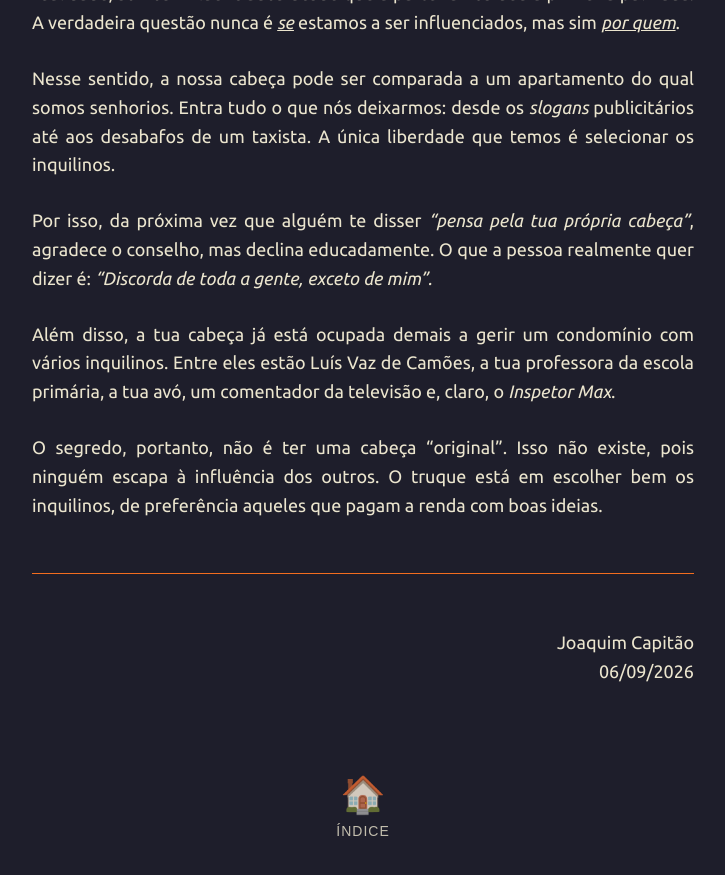
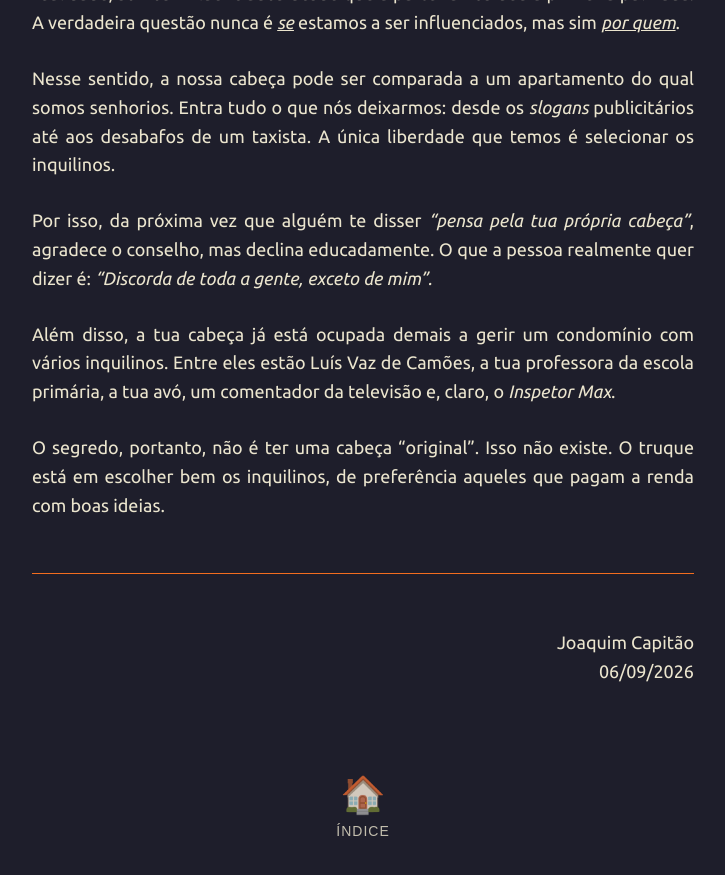
Before and after one commit to joaquim-capitao/queime-depois-de-ler, a Jekyll site: the page built from pensar-pela-propria-cabeca.md, in a window 1280 px wide and 900 px high, scrolled down 1213 px. Shown: the top 875 px of the window, without its empty margins (277-1002 px from the left). Built offline with Jekyll 4.4.1, drawn with Linux system fonts in a browser that asks for light colours; our own code applies the rules of GitHub Pages for plain Markdown files.

Commit message:
Atualizar o pensar-pela-propria-cabeca.md

```diff
--- a/pensar-pela-propria-cabeca.md
+++ b/pensar-pela-propria-cabeca.md
@@ -21,7 +21,7 @@ Por isso, da próxima vez que alguém te disser *"pensa pela tua própria cabeç
 
 Além disso, a tua cabeça já está ocupada demais a gerir um condomínio com vários inquilinos. Entre eles estão Luís Vaz de Camões, a tua professora da escola primária, a tua avó, um comentador da televisão e, claro, o *Inspetor Max*.
 
-O segredo, portanto, não é ter uma cabeça "original". Isso não existe, pois ninguém escapa à influência dos outros. O truque está em escolher bem os inquilinos, de preferência aqueles que pagam a renda com boas ideias.
+O segredo, portanto, não é ter uma cabeça "original". Isso não existe. O truque está em escolher bem os inquilinos, de preferência aqueles que pagam a renda com boas ideias.
 
 ---
 
```
